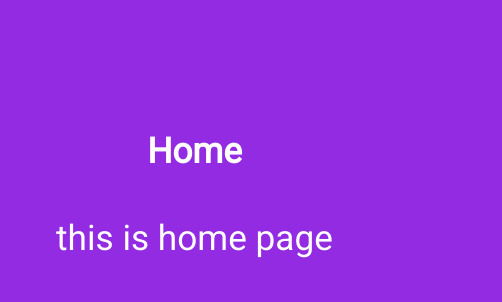
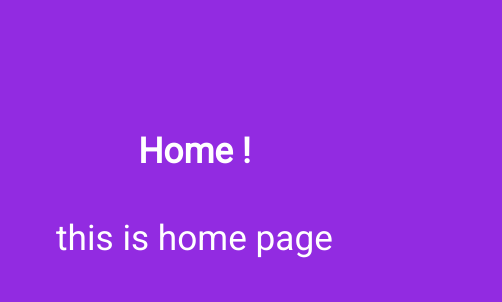
Before and after one commit to FaridFarahmandf/Gatsby-tutorial, a Gatsby site: page / in a window 1280 px wide. Shown: the part 97-399 px from the top of the page, 117-619 px from the left. Built offline with nearby package versions, Linux system fonts and the light colour scheme; Gatsby itself is replaced by a stand-in of ours.

Commit message:
change homr

```diff
--- a/src/pages/index.js
+++ b/src/pages/index.js
@@ -11,7 +11,7 @@ export default function Home({data}) {
     <Layout>
       <div className={styles.container}>
       <div className={styles.homeContainer}>
-        <h1>Home</h1>
+        <h1>Home !</h1>
         <p>this is home page</p>
         <Link to="/projects" className={styles.btn}>My Portfolio Projects</Link>
       </div>
```
